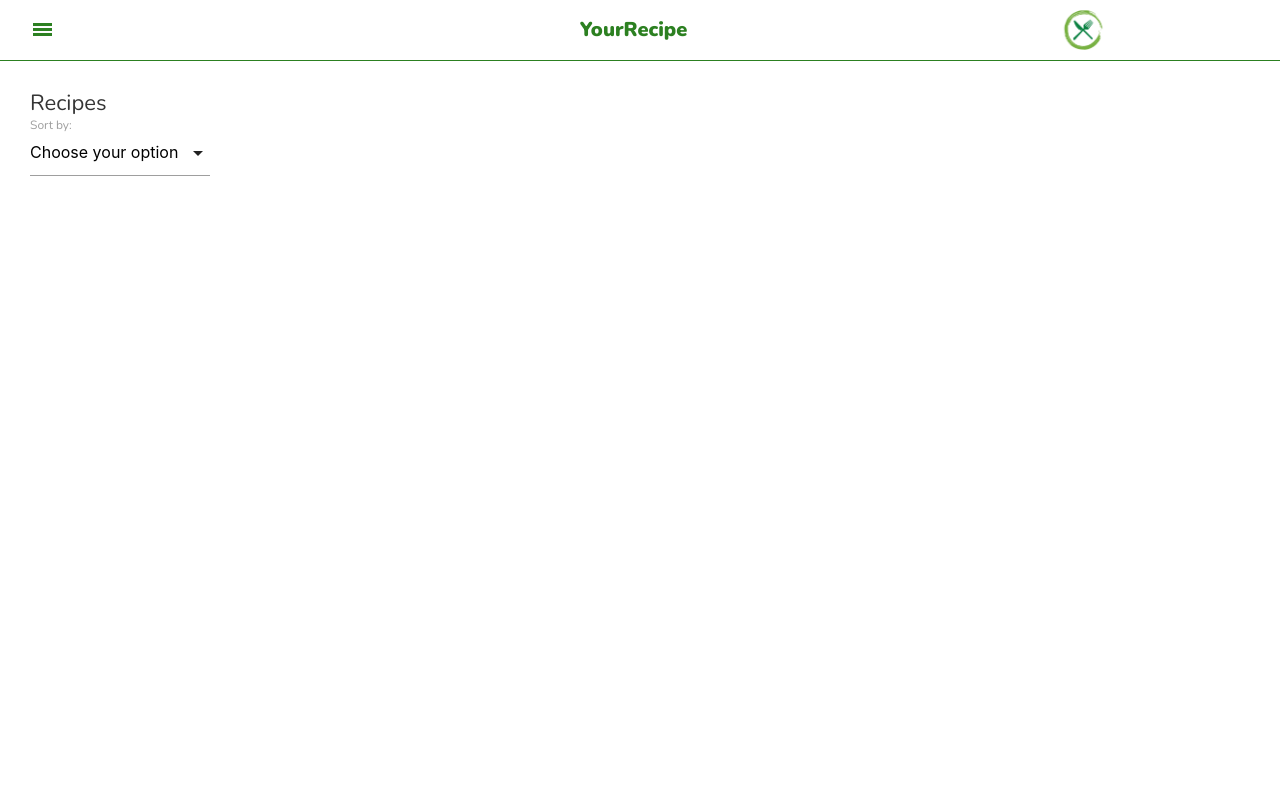
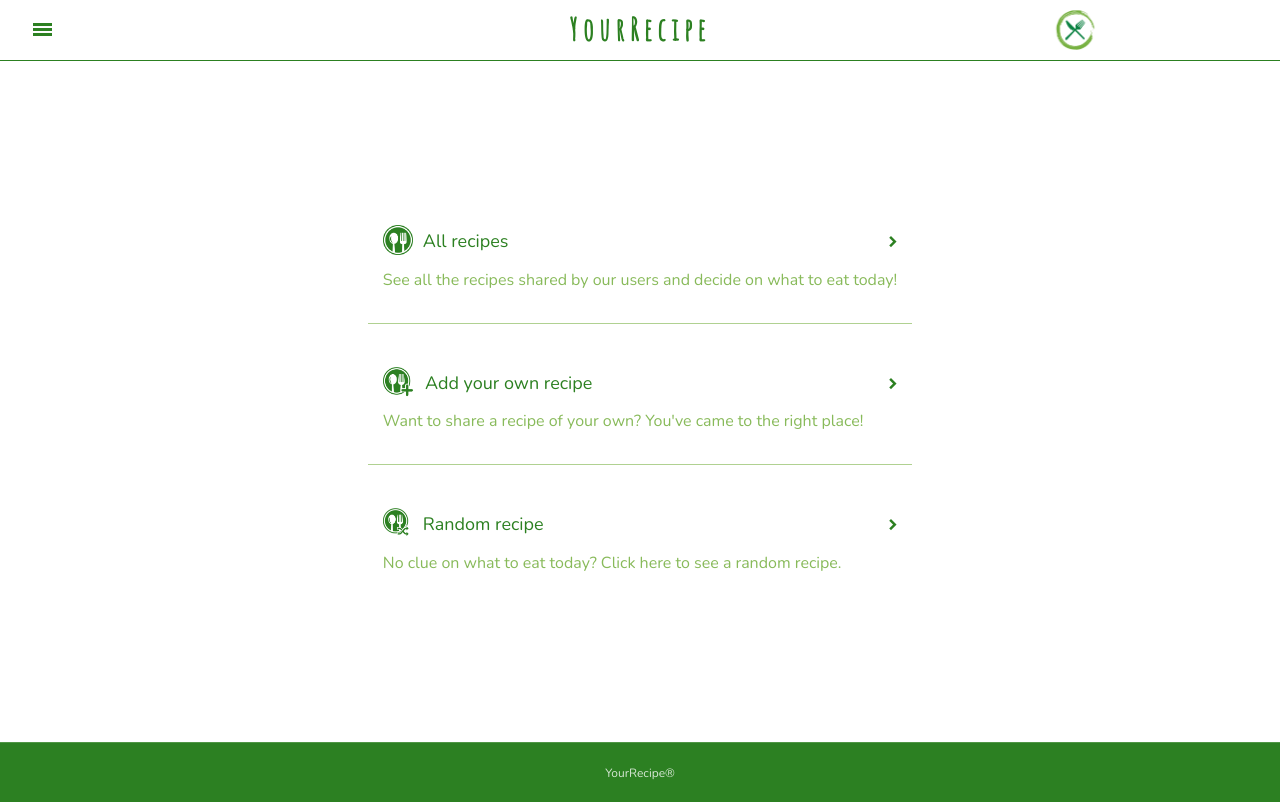
Before and after one commit to SemSmit/YourRecipe, a Flask app: page / in a window 1280 px wide. Before the commit the page ends 176 px from the top, so only its background shows below. Run offline with Flask 2, Linux system fonts and the light colour scheme; data that the repository does not hold is empty; some libraries are stand-ins or nearby versions.

Commit message:
added homepage

```diff
--- a/app.py
+++ b/app.py
@@ -14,10 +14,13 @@ app.config["MONGO_URI"] = os.getenv("MONGO_URI")
 
 mongo = PyMongo(app)
 
+@app.route('/')
+def home():
+    return render_template('home.html')
 
-@app.route('/')
+@app.route('/recipes')
 def index():
-    return render_template('recipes.html', recipes=mongo.db.recipes.find())
+    return render_template('recipes.html', recipes=mongo.db.recipes.find(), foodimg=mongo.db.fs.find())
 
 @app.route('/add_recipe')
 def add_recipe():
@@ -32,13 +35,11 @@ def upload():
 	food_type = request.form['food_type']
 
 	if image_file_name[-4:] == ".jpg" or image_file_name[-5:] == ".jpeg":
-
 		new_recipe = {'name': recipe_name.lower(), 'description': description, 'image': image_file_name, 'sort': food_type, 'prepminutes': prepminutes}
-		return new_recipe
-		if 'food_image' == 234234:
-				food_image = request.files['food_image']
-				mongo.save_file(food_image.filename, food_image)
-				return "<H1>Your recipe has been uploaded!</H1>"
+		food_image = request.files['food_image']
+		mongo.save_file(food_image.filename, food_image)
+		mongo.db.recipes.insert_one(new_recipe)
+		return redirect((url_for("index")))
 
 @app.route('/edit_recipe')
 def edit_recipe():
--- a/static/css/style.css
+++ b/static/css/style.css
@@ -8,8 +8,9 @@ body{
 }
 
 h1,h2,h3,h4,h5{
-	/*font-family: 'Lora', sans-serif;*/
+	font-family: 'Nunito', sans-serif;
 	margin: 5px 0;
+	color: #2c8021;
 }
 
 h1{
@@ -28,7 +29,7 @@ h3{
 /*________________________HEADER__________________________*/
 
 header{
-	/*background-color: #C1DBB3;*/
+	background-color: #ffffff;
 	width: 100vw;
 	min-height: 60px;
 	border-bottom: 0.5px solid #2c8021;
@@ -36,11 +37,12 @@ header{
 
 header .title{
 	margin: 0;
-	font-size: 20px;
-	font-family: 'Nunito', sans-serif;
-	font-weight: 900;
+    font-size: 31px;
+    font-family: 'Amatic SC', sans-serif;
+    font-weight: bolder;
     color: #2c8021;
     text-align: center;
+    letter-spacing: 5.3px;
 }
 
 .sidenav{
@@ -76,7 +78,7 @@ header .title{
 }
 
 .wrapper > div{
-	flex-basis: 33%;
+	flex-basis: 50%;
 	height: 100%;
 	display: inline-table;
 }
@@ -84,9 +86,14 @@ header .title{
 .wrapper > div:nth-of-type(1){
 	padding-left: 2rem;
     padding-top: 0.5rem;
+    flex-basis: 25%;
 }
+.wrapper > div:nth-of-type(3){
+    flex-basis: 25%;
+}
+
 .wrapper > div:nth-of-type(3) img{
-	padding-left: 50%;
+	padding-left: 27.5%;
 }
 
 .wrapper > div > *{
@@ -106,8 +113,12 @@ header .title{
 	max-width: 180px;
 }
 
-.inner{
-	margin: 2rem 2rem;
+.inner-recipes, .inner-404, .inner-addrecipe{
+	padding: 3rem 3rem;
+}
+
+.inner-home{
+	padding: 0rem 2rem;
 }
 
 .recipe-block{
@@ -155,7 +166,6 @@ header .title{
 
 .page404{
 	text-align: center;
-	margin-top: 5rem;
 	color: #57755d;
 }
 
@@ -251,3 +261,65 @@ input.valid:not([type]), input.valid:not([type]):focus, input.valid[type=text]:n
     position: absolute;
     height: 100%;
 }
+
+.file-path{
+	pointer-events: none;
+}
+
+
+/*________________________Home__________________________*/
+.home-block{
+    min-height: 110px;
+    margin: 1rem 0;
+    padding: 1rem 1rem;
+    color: #2c8021;
+	border-bottom: 1px solid #82b751a1;
+    position: relative;
+}
+
+.home a:nth-of-type(3) .home-block{
+	border-bottom: none;
+}
+
+main{
+	display: flex;
+  	justify-content: center;
+  	align-items: center;
+ }
+
+ .home-block h3{
+ 	font-size: 18px;
+ }
+
+ .home-block p{
+ 	color: #88ba5a;
+ }
+
+ .home-block .tiny{
+ 	font-size: 20px;
+    position: absolute;
+    right: 10px;
+    top: 35px;
+    font-weight: bold;
+ }
+
+.home-icon{
+	height: 30px;
+    transform: translateY(8px);
+    margin-right: 10px;
+}
+
+/*________________________Footer__________________________*/
+footer{
+	width: 100vw;
+    min-height: 60px;
+    border-top: 0.5px solid #509647;
+    background-color: #2c8022;
+    text-align: center;
+    font-size: 12px;
+    color: white;
+}
+footer p{
+	opacity: 0.8;
+	margin-top: 1.4rem;
+}
--- a/static/js/functions.js
+++ b/static/js/functions.js
@@ -3,4 +3,8 @@ $(document).ready(function(){
 	$('select').formSelect();
 	M.updateTextFields();
 	$('textarea#description').characterCounter();
+
+	// innermargin = $(".inner").outerHeight(true) - $(".inner").height();
+	mainheight = $(window).height() - $("header").height() - $("footer").height();
+	$("main").css("min-height", mainheight)
 });
--- a/templates/404.html
+++ b/templates/404.html
@@ -1,8 +1,9 @@
 {% extends "base.html" %}
 {% block content %}
-
+<div class="inner-404">
 <div class="page404">
   	<h1>Oops! Looks like the page doesn't exist (anymore)</h1>
   	<a href="{{url_for('index')}}"><p>Click Here</a> - To go back to the Home Page.</p>
 </div>
+</div>
 {% endblock %}
--- a/templates/base.html
+++ b/templates/base.html
@@ -5,7 +5,7 @@
         <title>YourRecipe</title>
         <link rel="stylesheet" href="https://cdnjs.cloudflare.com/ajax/libs/materialize/1.0.0/css/materialize.min.css">
         <link href="https://fonts.googleapis.com/icon?family=Material+Icons" rel="stylesheet">
-        <link href="https://fonts.googleapis.com/css?family=Lora:400,400i,700,700i|Nunito:200,400,600,700,900&display=swap" rel="stylesheet">
+        <link href="https://fonts.googleapis.com/css?family=Amatic+SC|Nunito:200,400,600,700,900&display=swap" rel="stylesheet">
         <link rel="stylesheet" href="{{url_for('static', filename='css/style.css')}}">
     </head>
     <body>
@@ -15,30 +15,28 @@
                   <ul id="slide-out" class="sidenav">
                     <li>
                         <div class="user-view">
-                            <a href="{{url_for('index')}}"><img class="circle" src="../static/images/YourRecipeLogo.png"></a>
+                            <a href="{{url_for('home')}}"><img class="circle" src="../static/images/YourRecipeLogo.png"></a>
                             <span class="name">YourRecipe</span>
                         </div>
                     </li>
                     <li><a class="waves-effect" href="{{url_for('index')}}">Recipes</a></li>
                     <li><a class="waves-effect" href="{{url_for('add_recipe')}}">Add Recipe</a></li>
-                    <li><a class="waves-effect" href="{{url_for('edit_recipe')}}">Edit/Delete Recipe</a></li>
+                    <li><a class="waves-effect" href="#!">Random Recipe</a></li>
                     <li><div class="divider"></div></li>
-                    <li><a class="subheader"  href="#!">Random Recipe</a></li>
+                    <li><a class="subheader" href="{{url_for('edit_recipe')}}">Edit/Delete Recipe</a></li>
                   </ul>
                   <a href="#" data-target="slide-out" class="sidenav-trigger"><i class="material-icons">menu</i></a>
                 </div>
-                <div><p class="title">YourRecipe</p></div>
-                <div><a href="{{url_for('index')}}"><img class="headerimg" src="../static/images/YourRecipeLogo.png"></a></div>
+                <div><a href="{{url_for('home')}}"><p class="title">YourRecipe</p></a></div>
+                <div><a href="{{url_for('home')}}"><img class="headerimg" src="../static/images/YourRecipeLogo.png"></a></div>
             </div>
         </header>
         <main>
-            <div class="inner">
-                {% block content %}
-                {% endblock %}
-            </div>
+            {% block content %}
+            {% endblock %}
         </main>
         <footer>
-
+            <p>YourRecipe®</p>
         </footer>
 
 
--- a/templates/edit_recipe.html
+++ b/templates/edit_recipe.html
@@ -1,7 +1,7 @@
 {% extends "base.html" %}
 {% block content %}
 
-
+          <div class="inner-addrecipe">
               <form method="POST" action="/upload" enctype="multipart/form-data">
             <div class="row">
                 <div class="input-field col s12">
@@ -62,4 +62,5 @@
             <div class="waves-effect waves-light btn-small editbutton"><span><i class="small left material-icons">edit</i><input value="" type="submit">Edit</span></div>
             <div class="waves-effect waves-light btn-small deletebutton"><span><i class="small left material-icons">delete</i><input value="" type="submit">Delete</span></div>
         </form>
+      </div>
 {% endblock %}
--- /dev/null
+++ b/templates/home.html
@@ -0,0 +1,24 @@
+{% extends "base.html" %}
+{% block content %}
+<div class="inner-home">
+	<div class="home">
+		<a href="{{url_for('index')}}"><div class="home-block">
+			<h3>
+				<img class="home-icon" src="{{url_for('static', filename='images/recipes.png')}}">All recipes<i class="material-icons tiny">chevron_right</i>
+			</h3>
+			<p>See all the recipes shared by our users and decide on what to eat today!</p>
+		</div></a>
+		<a href="{{url_for('add_recipe')}}"><div class="home-block">
+			<h3>
+				<img class="home-icon" src="{{url_for('static', filename='images/addrecipe.png')}}">Add your own recipe<i class="material-icons tiny">chevron_right</i>
+			</h3>
+				<p>Want to share a recipe of your own? You've came to the right place!</p>
+		</div></a>
+		<a href="#!"><div class="home-block">
+			<h3>
+				<img class="home-icon" src="{{url_for('static', filename='images/randomrecipe.png')}}">Random recipe<i class="material-icons tiny">chevron_right</i>
+			</h3>
+			<p>No clue on what to eat today? Click here to see a random recipe.</p>
+		</div></a>
+	</div>
+{% endblock %}
--- a/templates/recipes.html
+++ b/templates/recipes.html
@@ -1,5 +1,6 @@
 {% extends "base.html" %}
 {% block content %}
+<div class="inner-recipes">
 	<div>
 		<h2>Recipes</h2>
 		<div class="sort">
@@ -15,6 +16,9 @@
 		  	</div>
 		</div>
 	</div>
+
+
+
 	{% for recipe in recipes %}
 		<div class="recipe-block">
 			<div><img class="recipe-image" src="{{recipe.image}}"></div>
@@ -25,4 +29,5 @@
 			</div>
 		</div>
 	{% endfor %}
+	</div>
 {% endblock %}
```
Also changed, not shown: templates/add_recipe.html (+5 -5 lines), static/images/addrecipe.png (added), static/images/randomrecipe.png (added), static/images/recipes.png (added).
